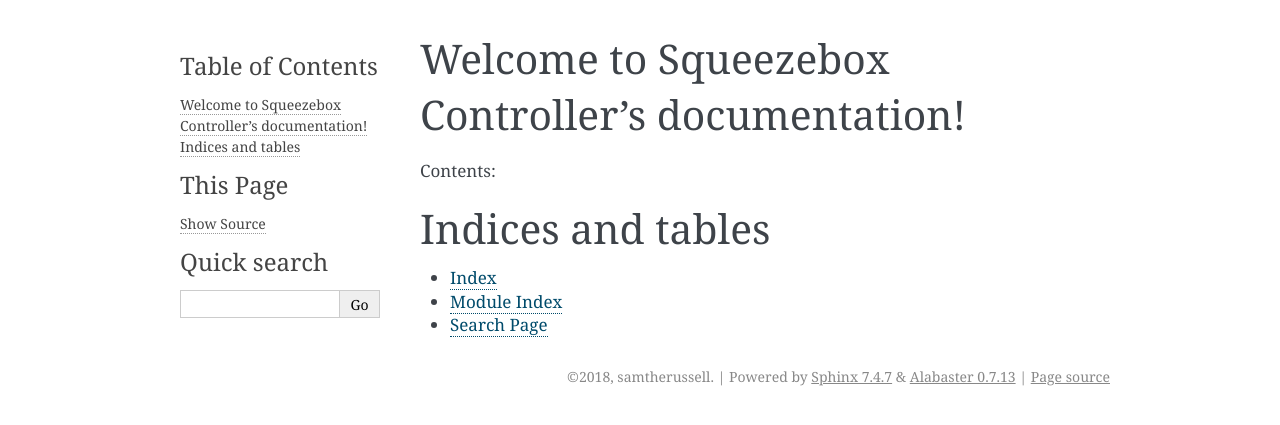
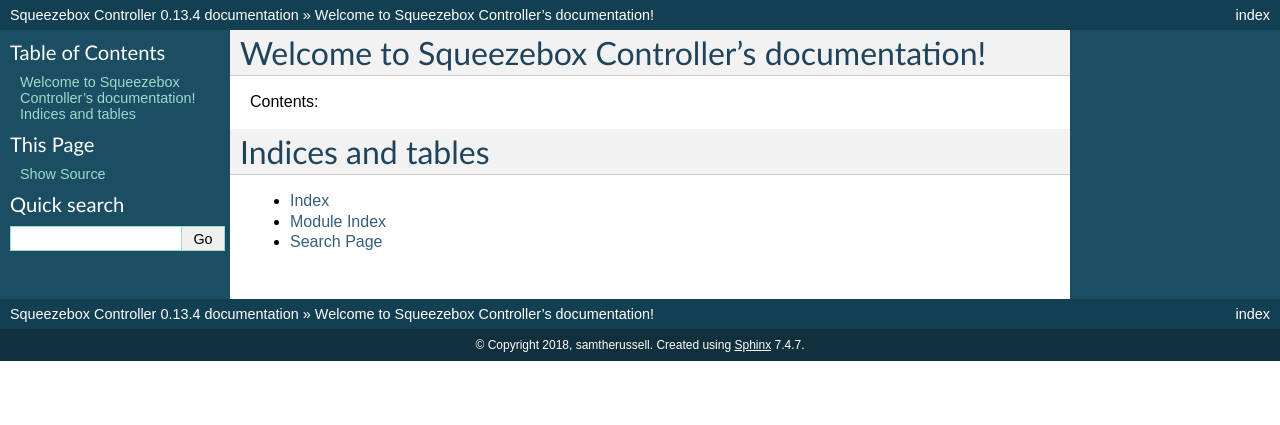
Before and after one commit to samtherussell/squeezebox-controller, a Sphinx documentation site: the page built from docs/index.rst, in a window 1280 px wide. Shown: the top 425 px of the page. Built offline with Sphinx 7.4.7, drawn with Linux system fonts in a browser that asks for light colours.

Commit message:
changed theme and pointed to source

```diff
--- a/docs/conf.py
+++ b/docs/conf.py
@@ -20,7 +20,7 @@
 # If extensions (or modules to document with autodoc) are in another directory,
 # add these directories to sys.path here. If the directory is relative to the
 # documentation root, use os.path.abspath to make it absolute, like shown here.
-#sys.path.insert(0, os.path.abspath('.'))
+sys.path.insert(0, os.path.abspath('..'))
 
 # -- General configuration ------------------------------------------------
 
@@ -111,7 +111,8 @@
 
 # The theme to use for HTML and HTML Help pages.  See the documentation for
 # a list of builtin themes.
-html_theme = 'alabaster'
+#html_theme = 'alabaster'
+html_theme = 'classic'
 
 # Theme options are theme-specific and customize the look and feel of a theme
 # further.  For a list of options available for each theme, see the
```
